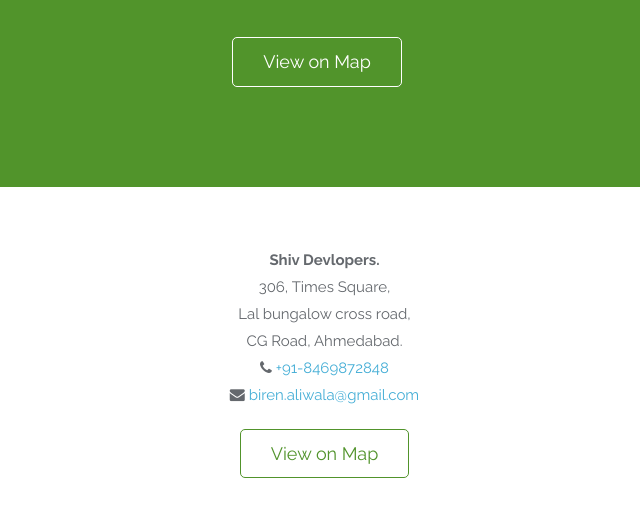
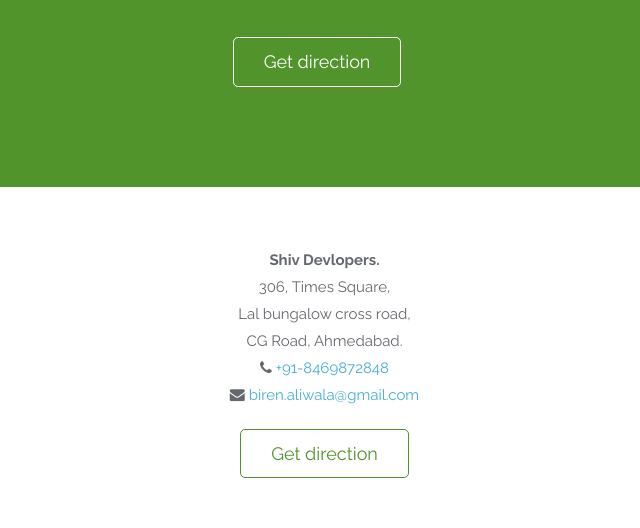
Before and after one commit to tejastv/shivdevelopers, a plain HTML site: page index.html in a window 1280 px wide. Shown: the part 4547-5075 px from the top of the page, 323-963 px from the left. Drawn offline with Linux system fonts and the light colour scheme; some packages are replaced by stand-ins of ours; a script that the page names is missing; files whose address does not match are found by name.

Commit message:
Update index.html

```diff
--- a/index.html
+++ b/index.html
@@ -544,7 +544,7 @@
                 <h2 class="section-title text-center wow fadeInDown">Location</h2>
                 <p class="text-center wow fadeInDown">Balaji Residency, Umarva Village, Nr. Amodar village, <br>
                     New waghodia Highway, Vadodara.</p>
-                <a class="btn btn-primary btn-lg" style="background: transparent;border: 1px solid #fff;color: #fff;margin-top: 30px;" href="https://goo.gl/maps/1E6sB76yMK2ibbpz8">View on Map</a>
+                <a class="btn btn-primary btn-lg" style="background: transparent;border: 1px solid #fff;color: #fff;margin-top: 30px;" href="https://goo.gl/maps/1E6sB76yMK2ibbpz8">Get direction</a>
             </div>
         </div>
     </section>
@@ -568,7 +568,7 @@
                                 <i class="fa fa-envelope" aria-hidden="true"></i> <a
                                     href="mailto:biren.aliwala@gmail.com">biren.aliwala@gmail.com</a>
                             </address>
-                            <a class="btn btn-primary btn-lg" style="margin-bottom: 40px;" href="https://goo.gl/maps/7hVx2jrJrnTVSAYT6">View on Map</a>
+                            <a class="btn btn-primary btn-lg" style="margin-bottom: 40px;" href="https://goo.gl/maps/7hVx2jrJrnTVSAYT6">Get direction</a>
                         </div>
                     </div>
                     <div class="col-sm-8 col-md-8">
```
